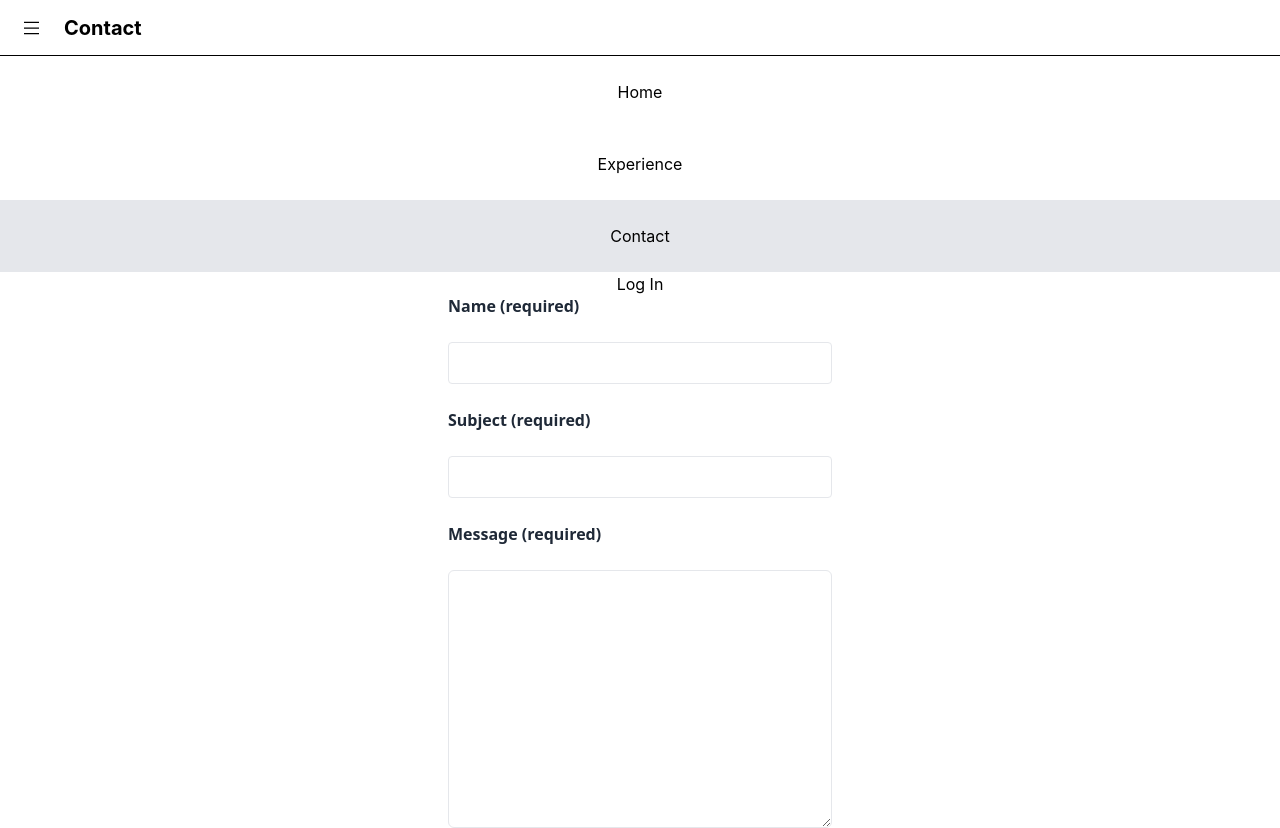
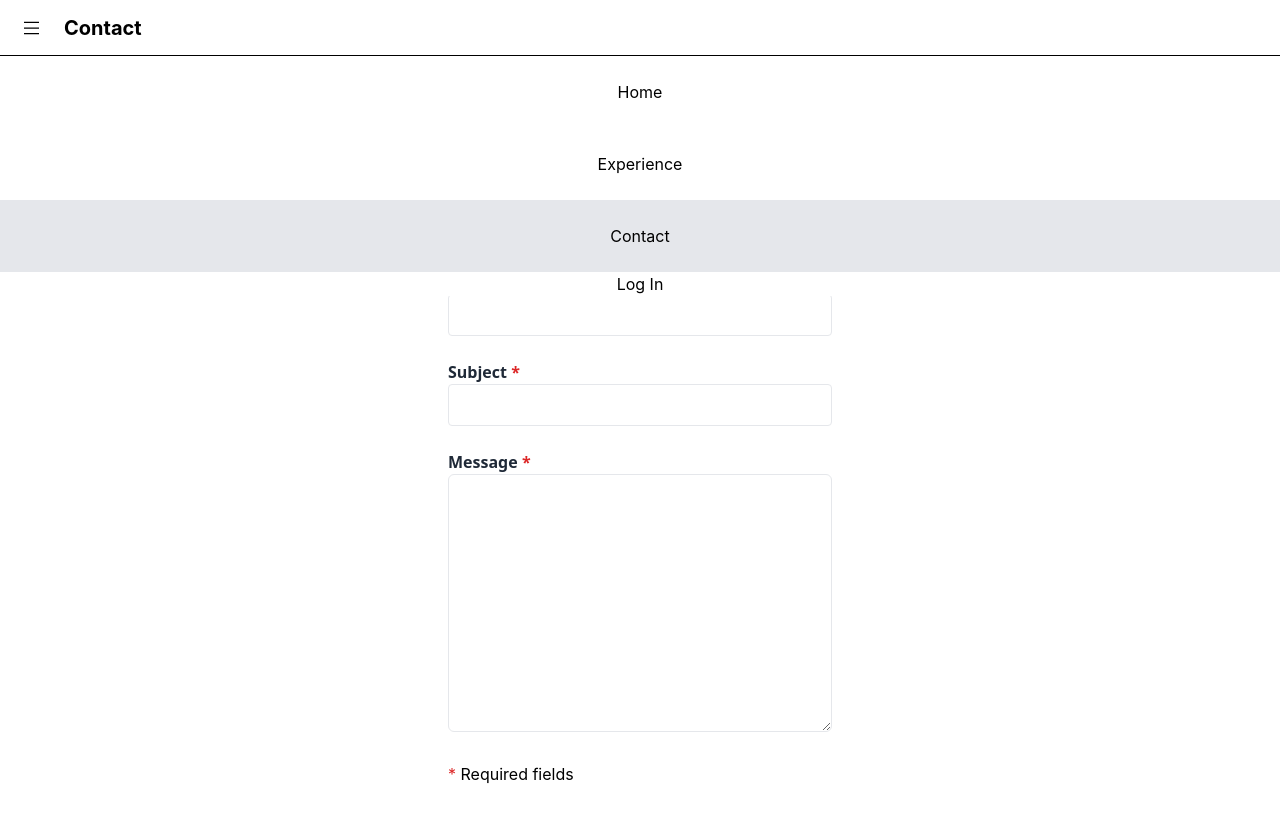
Before and after one commit to Daboo1998/aboodaniel-react-client, a React (Create React App) app: page /contact in a window 1280 px wide. Shown: the top 828 px of the page. Built offline with nearby package versions, Linux system fonts and the light colour scheme; no server answers.

Commit message:
Layout changes, closes #13

```diff
--- a/src/components/atoms/input/TextAreaInput.tsx
+++ b/src/components/atoms/input/TextAreaInput.tsx
@@ -16,7 +16,7 @@ const TextAreaInput: React.FC<TextAreaInputProps> = ({
     };
 
     return <p className="text-gray-800 font-sans font-bold w-full">
-        <label htmlFor={name} className="mb-2"><p>{label} {required && <span className="text-red-600">*</span>}</p><br />
+        <label htmlFor={name} className="mb-2"><p>{label} {required && <span className="text-red-600">*</span>}</p>
             <textarea name={name} value={value} rows={10} aria-invalid onChange={handleChange}
                       className="border rounded-md border-gray-200 transition box-shadow-inner py-2 px-4 mb-2 w-full" />
         </label>
--- a/src/components/atoms/input/TextInput.tsx
+++ b/src/components/atoms/input/TextInput.tsx
@@ -26,7 +26,7 @@ const TextInput: React.FC<TextInputProps> = ({
 
     return <p className="text-gray-800 font-sans font-bold w-full">
         <label htmlFor={name} className="mb-2">
-            <p>{label} {required && <span className="text-red-600">*</span>}</p><br/>
+            <p>{label} {required && <span className="text-red-600">*</span>}</p>
             <input type={isPassword ? "password" : "text"} value={value} aria-invalid onChange={handleChange} name={name}
                    placeholder={placeholder ? placeholder : ""}
                    className="border rounded transition border-gray-200 box-shadow-inner py-2 px-4 mb-2 w-full" />
--- a/src/components/layouts/pages/general/ContactPageLayout.tsx
+++ b/src/components/layouts/pages/general/ContactPageLayout.tsx
@@ -60,10 +60,11 @@ const ContactPageLayout: React.FC = () => {
         <PageLayout className="pt-10 flex flex-col place-items-center">
             <h1 className="text-center">Contact</h1>
             <form onSubmit={handleSubmit}>
-                <TextInput label="Email (required)" name="email" value={email} onChange={setEmail} />
-                <TextInput label="Name (required)" name="name" value={name} onChange={setName} />
-                <TextInput label="Subject (required)" name="subject" value={subject} onChange={setSubject} />
-                <TextAreaInput label="Message (required)" name="message" value={message} onChange={setMessage} />
+                <TextInput label="Email" name="email" value={email} onChange={setEmail} required/>
+                <TextInput label="Name" name="name" value={name} onChange={setName} required/>
+                <TextInput label="Subject" name="subject" value={subject} onChange={setSubject} required/>
+                <TextAreaInput label="Message" name="message" value={message} onChange={setMessage} required/>
+                <p className="w-full"><span className="text-red-600">*</span> Required fields</p>
                 <p className="text-green-600">{information}</p>
                 <p className="text-error bold">{errorMessage}</p>
                 <Button label="submit" size={ButtonSize.bigFullWidth} />
--- a/src/components/molecules/popups/developer tools/AddPopup.tsx
+++ b/src/components/molecules/popups/developer tools/AddPopup.tsx
@@ -23,7 +23,7 @@ const AddStringPopup: React.FC<AddStringPopupProps> = ({fieldName, isPopupShown,
     return (
         <Popup isPopupShown={isPopupShown}>
             <Spacer />
-            <div className="bg-white dark:bg-gray-800 p-4 rounded-xl <md:w-5/6">
+            <div className="bg-white dark:bg-gray-800 p-4 rounded-xl <md:w-full <md:h-full">
                 <div className="flex flex-row items-center">
                     <Spacer />
                     <button className="self-end" onClick={hide}><CloseIcon /></button>
--- a/src/components/molecules/popups/experience/AddExperiencePopup.tsx
+++ b/src/components/molecules/popups/experience/AddExperiencePopup.tsx
@@ -80,7 +80,7 @@ const AddExperiencePopup: React.FC<AddExperiencePopupProps> = (props) => {
     return (
         <Popup isPopupShown={props.isPopupShown}>
             <Spacer />
-            <div className="bg-white dark:bg-gray-800 p-4 rounded-xl <md:w-5/6 overflow-y-scroll">
+            <div className="bg-white dark:bg-gray-800 p-4 rounded-xl <md:w-full overflow-y-scroll">
                 <h2>Add Experience</h2>
                 <form>
                     <NumberInput min={0} max={1000} name="importance" label="Importance [0-1000] (default 0)" value={importance} onChange={setImportance} required/>
@@ -100,6 +100,7 @@ const AddExperiencePopup: React.FC<AddExperiencePopupProps> = (props) => {
                     <TextAreaInput name="description" label="Description" onChange={setDescription} required />
                     <TextInput name="link" label="Link (optional)" onChange={setLink}/>
                     <TextInput name="linkText" label="Link text (optional)" onChange={setLinkText} />
+                    <p className="w-full"><span className="text-red-600">*</span> Required fields</p>
                     <p className="text-red-800">{errorMessage}</p>
                     <Button label="Add" size={ButtonSize.bigFullWidth} type={ButtonType.constructive} action={e => handleAddExperience(e)} />
                     <Button label="Cancel" size={ButtonSize.bigFullWidth} action={handleCancel} />
--- a/src/components/molecules/popups/experience/RemoveExperiencesPopup.tsx
+++ b/src/components/molecules/popups/experience/RemoveExperiencesPopup.tsx
@@ -49,7 +49,7 @@ const RemoveExperiencesPopup: React.FC<RemoveExperiencesPopupProps> = ({isPopupS
     return (
         <Popup isPopupShown={isPopupShown}>
             <Spacer />
-            <div className="flex flex-col space-y-2 bg-white dark:bg-gray-800 p-4 rounded-xl max-h-full">
+            <div className="flex flex-col space-y-2 bg-white dark:bg-gray-800 p-4 rounded-xl max-h-full <md:w-full <md:h-full">
                 <ol className="overflow-y-scroll">
                     {
                         experiences.map(experience => {
@@ -62,6 +62,7 @@ const RemoveExperiencesPopup: React.FC<RemoveExperiencesPopupProps> = ({isPopupS
                         })
                     }
                 </ol>
+                <Spacer />
                 <p className="text-red-800">{errorMessage}</p>
                 <Button className="w-full px-5 py-2" label="Remove selected" type={ButtonType.destructive} action={handleRemove}/>
                 <Button className="w-full px-5 py-2" label="Cancel" action={() => onClose(experiences)}/>
```
